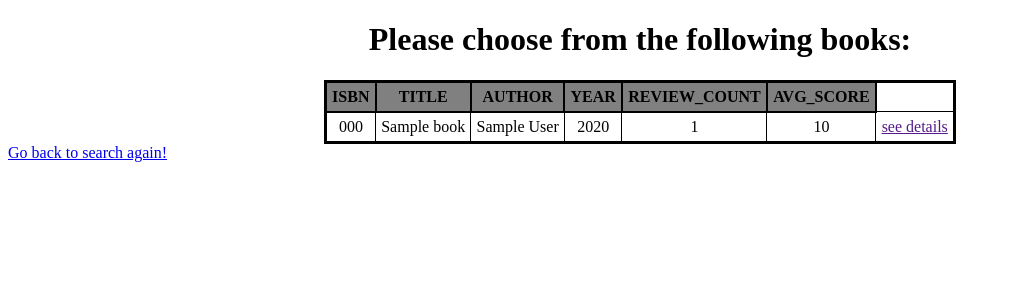
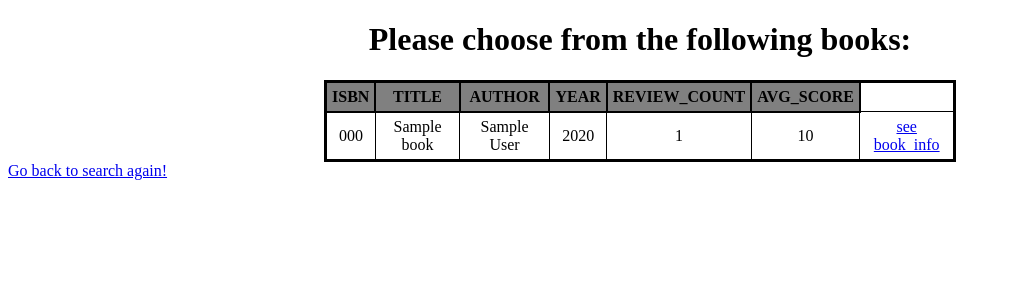
Before and after one commit to pprakarsh/cs50_web_dev, a Flask app: template project1/templates/search_result.html in a window 1280 px wide. Shown: the top 300 px of the page, without its empty margins (0-1011 px from the left). Run offline with Flask 2, Linux system fonts and the light colour scheme; the template is opened without the code that fills it: most values are stand-ins (such as "Sample title", 1, 10 or a date in 2020).

Commit message:
added required in index.html, redirect to home if user logged_in, caseinsensitive book search

```diff
--- a/project1/application.py
+++ b/project1/application.py
@@ -23,6 +23,9 @@ db = scoped_session(sessionmaker(bind=engine))
 
 @app.route("/", methods = ["GET", "POST"])
 def index():
+    if "logged_in" in session and session["logged_in"]==True:
+        return redirect("/home")
+
     if request.method == "POST":
 
         username = request.form.get("username")
@@ -82,8 +85,8 @@ def search_result():
         return render_template("error.html", error="Please login to acces this page", back="index", text_back="login")
 
     isbn = request.form.get("isbn")
-    book_name = request.form.get("book_name")
-    author = request.form.get("author")
+    book_name = request.form.get("book_name").lower()
+    author = request.form.get("author").lower()
 
     isbn_temp = "%"+isbn+"%"
     book_name_temp = "%"+book_name+"%"
@@ -92,7 +95,7 @@ def search_result():
     if isbn == "" and book_name == "" and author == "":
         return render_template("error.html", error="Please enter information about the book", back="home", text_back="home")
 
-    books = db.execute("SELECT * FROM book WHERE isbn LIKE :isbn_temp and title LIKE :book_name_temp and author LIKE :author_temp", {"isbn_temp": isbn_temp, "book_name_temp": book_name_temp, "author_temp": author_temp}).fetchall()
+    books = db.execute("SELECT * FROM book WHERE isbn LIKE :isbn_temp and lower(title) LIKE :book_name_temp and lower(author) LIKE :author_temp", {"isbn_temp": isbn_temp, "book_name_temp": book_name_temp, "author_temp": author_temp}).fetchall()
     db.commit()
 
     if len(books) == 0:
@@ -111,6 +114,13 @@ def search_result():
 
     return render_template("search_result.html", books=books, avg_score=avg_score, review_count=review_count)
 
+@app.route("/home/book_info/<string:isbn>")
+def book_info():
+    if session["logged_in"]==False:
+        return render_template("error.html", error="Please login to access this page", back="index", text_back="login")
+    res = requests.get("https://www.goodreads.com/review/show_by_user_and_book.xml?book_id=50&key=iXeIA5jqccT2eTgE4BRA&user_id=1", params={})
+
+
 @app.route("/logout", methods = ["POST"])
 def logout():
     username=request.form.get("username")
--- /dev/null
+++ b/project1/templates/book_info.html
@@ -0,0 +1,5 @@
+{% block header %}<title>book_info</title>{% endblock %}
+
+{% block heading %}<h1>Information for your book:</h1>{% endblock %}
+
+{% block body %}
--- a/project1/templates/search_result.html
+++ b/project1/templates/search_result.html
@@ -57,7 +57,7 @@
 		<td>{{ book.year }}</td>
 	 	<td>{{ review_count[loop.index0]}}</td>
 		<td>{{ avg_score[loop.index0] }}</td>
-		<td><a href = ""> see details </a></td>
+		<td><a href = {{ url_for('book_info', isbn=book.isbn) }}> see book_info</a></td>
 	</tr>
 {% endfor %}
 </table>
```
Also changed, not shown: project1/templates/index.html (+6 -6 lines), 8 other files.
